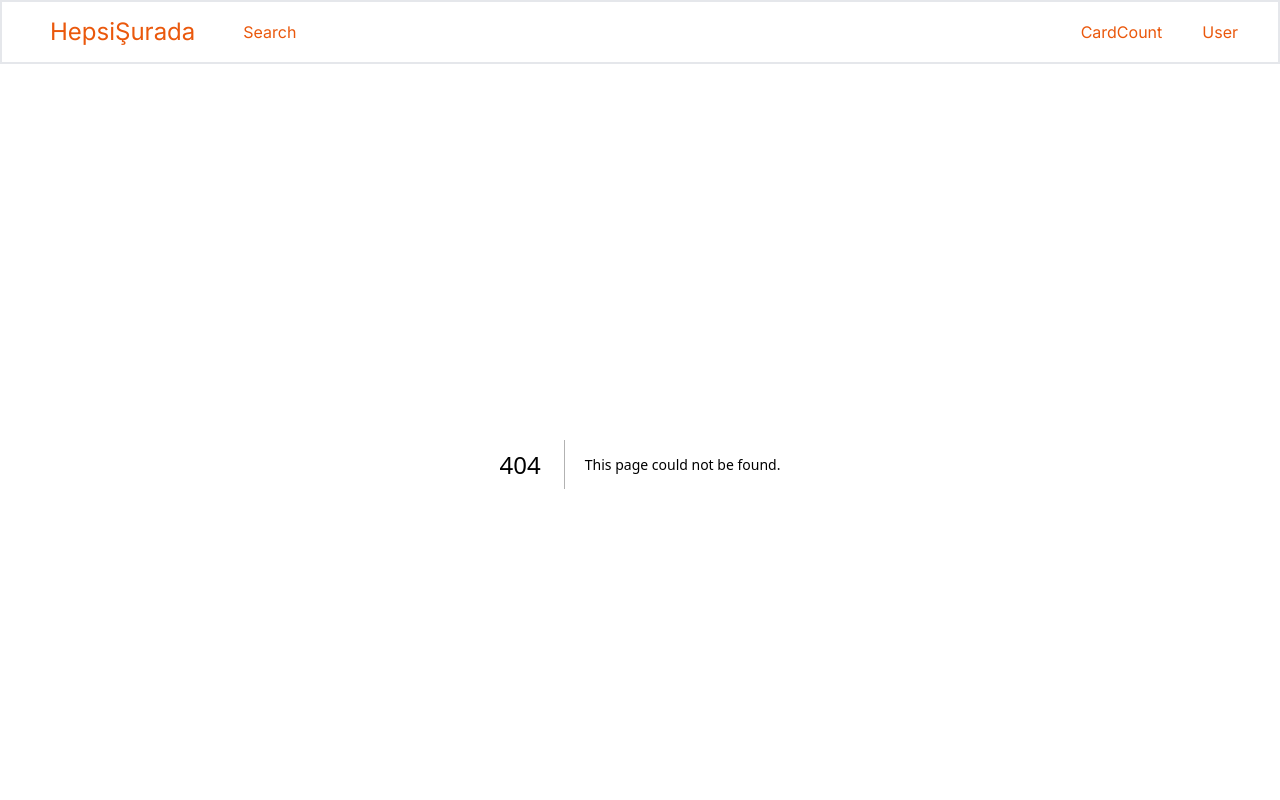
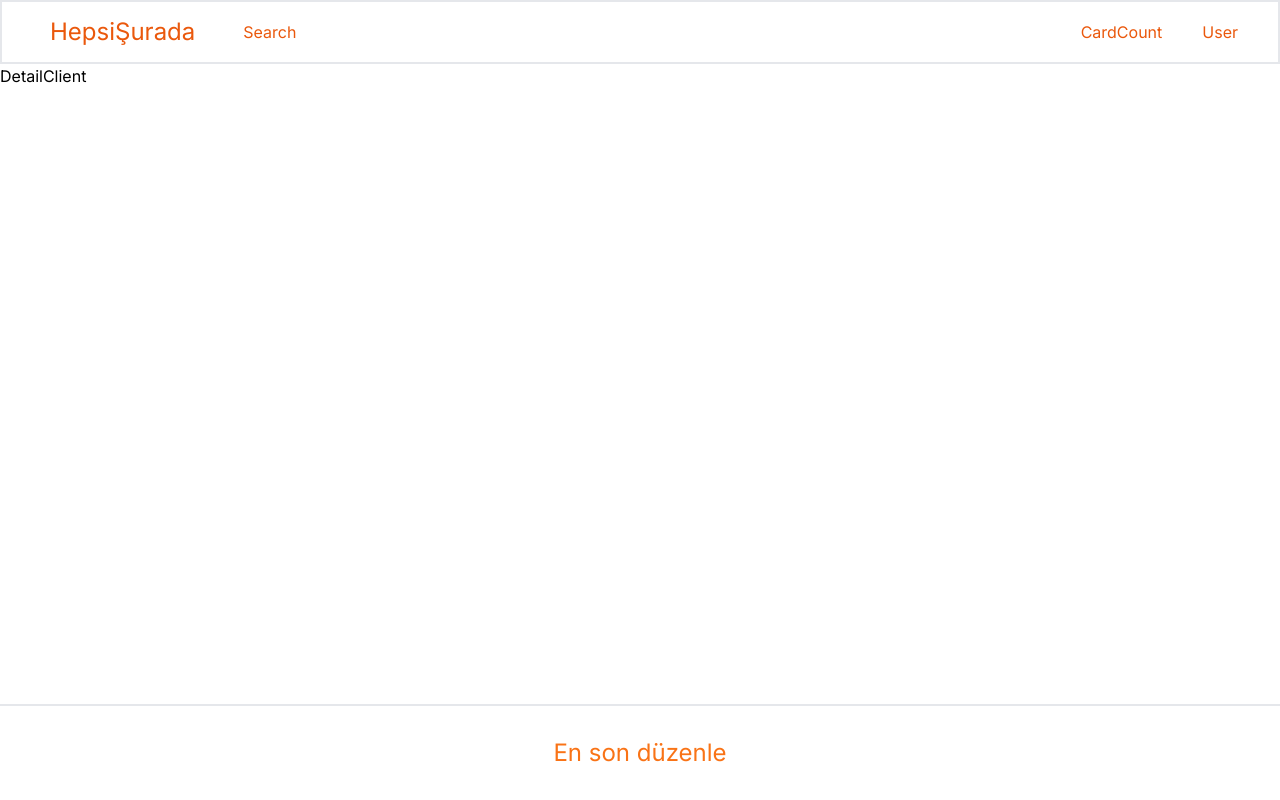
Before and after one commit to hakanduyar/eticaret, a Next.js app: page /product/1 in a window 1280 px wide. Before the commit this address had no page. Shown: the top 800 px of the page. Built offline with nearby package versions, Linux system fonts and the light colour scheme.

Commit message:
- Extracted productId from params in Detail component - Fetched the product data based on productId - Passed the fetched product to DetailClient component

```diff
--- /dev/null
+++ b/app/product/[productId]/page.tsx
@@ -0,0 +1,21 @@
+import DetailClient from "@/app/components/detail/DetailClient";
+import { products } from "@/utils/Products";
+import React from "react";
+
+type DetailProps = {
+  productId?: string;
+};
+
+const Detail = ({ params }: { params: DetailProps }) => {
+  const { productId } = params;
+
+  const product = products.find((product) => product.id == productId);
+
+  return (
+    <div>
+      <DetailClient product={product} />
+    </div>
+  );
+};
+
+export default Detail;
```
